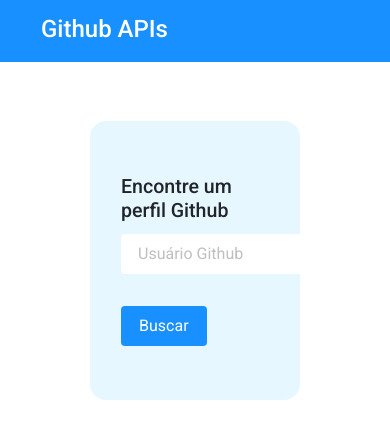
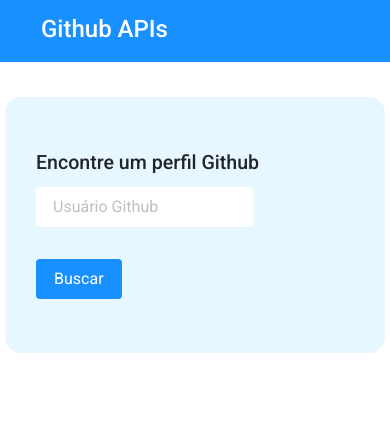
Before and after one commit to JairTorezone/dsgithubapi-react, a React (Create React App) app: page /gitsearch in a window 390 px wide. Shown: the top 438 px of the page. Built offline with nearby package versions, Linux system fonts and the light colour scheme; the HTML template or start-up script is replaced by a standard one.

Commit message:
layout responsive X-small (min 320px)

```diff
--- a/src/App.css
+++ b/src/App.css
@@ -22,6 +22,10 @@
   font-weight: 700;
 }
 
+a {
+  text-decoration: none;
+  color: unset;
+}
 a,
 a:hover {
   text-decoration: none;
--- a/src/components/CardInfo/index.tsx
+++ b/src/components/CardInfo/index.tsx
@@ -14,7 +14,9 @@
       <ul>
         <li>
           <span>Perfil: </span>
-          <a href="/">{url}</a>
+          <a href={url} target="_blank">
+            {url}
+          </a>
         </li>
         <li>
           <span>Seguidores:</span> {followers}
--- a/src/components/CardInfo/styles.css
+++ b/src/components/CardInfo/styles.css
@@ -47,3 +47,10 @@
 .card-info li a {
   color: #0029ff;
 }
+
+@media (min-width: 320px) {
+  .card-info {
+    width: 100%;
+    padding: 10px;
+  }
+}
--- a/src/components/Navbar/styles.css
+++ b/src/components/Navbar/styles.css
@@ -1,15 +1,15 @@
-.nav-container h3 {
+.nav-container {
   min-height: 62px;
   background: #1890ff;
 }
+.nav-container a {
+  text-decoration: none;
+}
 
 .nav-container h3 {
+  color: #fff;
   font-size: 2.4rem;
-  color: #fff;
-
   padding: 15px 41px;
 
   font-weight: 500;
-  text-decoration: none;
-  border: none;
 }
--- a/src/pages/SearchApi/index.tsx
+++ b/src/pages/SearchApi/index.tsx
@@ -1,4 +1,3 @@
-import Button from 'components/Button';
 import CardInfo from 'components/CardInfo';
 import { useState } from 'react';
 import axios from 'axios';
@@ -56,7 +55,8 @@
 
             <form onSubmit={handleSubmit}>
               <div className="wrapper-input">
-                <label htmlFor="name">Usuário Github</label>
+                <label htmlFor="name">Pesquisar usuário Github</label>
+
                 <input
                   type="text"
                   name="git"
@@ -65,6 +65,7 @@
                   onChange={handleChange}
                 />
               </div>
+
               <button type="submit" className="btn-search">
                 Buscar
               </button>
--- a/src/pages/SearchApi/styles.css
+++ b/src/pages/SearchApi/styles.css
@@ -76,3 +76,24 @@
   width: 247px;
   height: 247px;
 }
+
+@media (min-width: 320px) {
+  .search-main {
+    width: 100%;
+    padding: 35px 5px;
+  }
+
+  .content-info {
+    flex-direction: column;
+    width: 100%;
+
+    padding: 30px 5px;
+  }
+  .card-image {
+    margin: 0 auto;
+  }
+  .card-image img {
+    width: 150px;
+    height: auto;
+  }
+}
```
Also changed, not shown: 1 other file (tests, documents, lock files or other folders).
